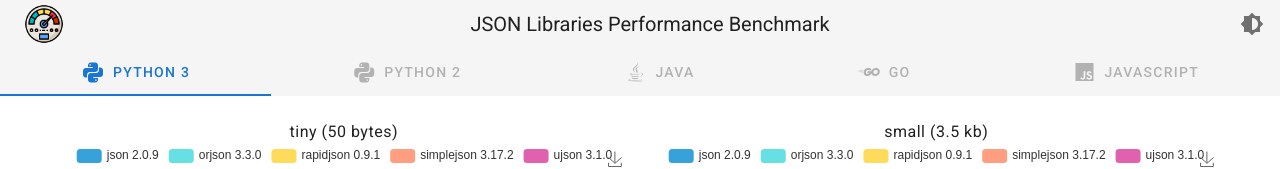
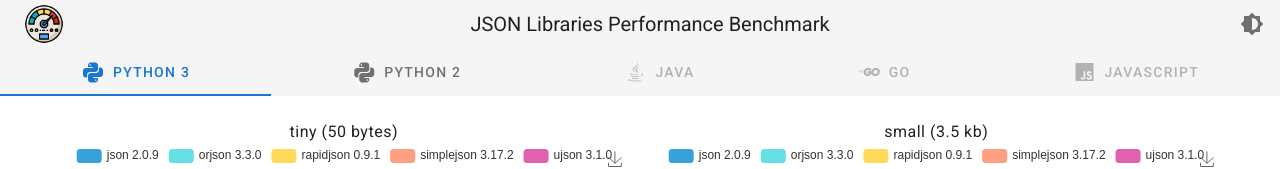
Before and after one commit to ronlut/jsonperf, a Vue app in the folder frontend/: page / in a window 1280 px wide. Shown: the top 169 px of the page. Built offline with nearby package versions, Linux system fonts and the light colour scheme.

Commit message:
python 2 support

```diff
--- a/frontend/src/App.vue
+++ b/frontend/src/App.vue
@@ -42,6 +42,7 @@
 <script>
 import Results from "@/components/Results";
 import PYTHON3_RESULTS from "@/generated_results/python3.json"; // todo: ugly.
+import PYTHON2_RESULTS from "@/generated_results/python2.json"; // todo: ugly.
 import Footer from "@/components/Footer";
 import UserBenchmark from "@/components/UserBenchmark";
 import TopBar from "@/components/TopBar";
@@ -49,7 +50,8 @@
 export default {
   components: { TopBar, UserBenchmark, Footer, Results },
   RESULTS: {
-    python3: PYTHON3_RESULTS
+    python3: PYTHON3_RESULTS,
+    python2: PYTHON2_RESULTS
   },
   props: {
     source: String
--- a/frontend/src/components/TopBar.vue
+++ b/frontend/src/components/TopBar.vue
@@ -29,7 +29,7 @@
           v-for="(framework, key, i) in frameworks"
           :key="key"
           :href="`#${key}`"
-          :disabled="i !== 0"
+          :disabled="i > 1"
         >
           <v-icon left>{{ framework.icon }}</v-icon>
           {{ framework.title }}
```
